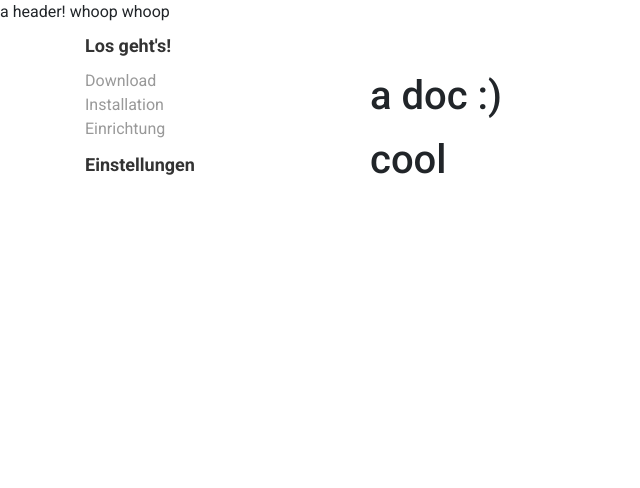
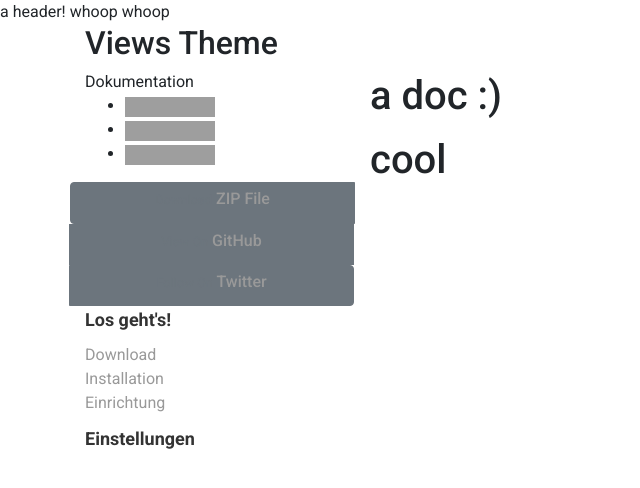
Before and after one commit to Blur-Creative/theme-views, a Jekyll site: the page built from index.md, in a window 1280 px wide. Shown: the top 488 px of the page, without its empty margins (0-640 px from the left). Built offline with Jekyll 4.4.1, drawn with Linux system fonts in a browser that asks for light colours; grey boxes are pictures that could not be loaded.

Commit message:
update sidebar

```diff
--- a/_config.yml
+++ b/_config.yml
@@ -16,10 +16,12 @@
 title: Views Theme
 email: your-email@example.com
 description: a Shopware 5 responsive Theme  # this means to ignore newlines until "baseurl:"
-baseurl: "" # the subpath of your site, e.g. /blog
+baseurl: "theme-views" # the subpath of your site, e.g. /blog
 url: "http://views-docs.blurcreative.de" # the base hostname & protocol for your site, e.g. http://example.com
 twitter_username: blurcreativede
 github_username:  Blur-Creative
+github_url:  https://github.com/Blur-Creative/theme-views
+version: 1.2.4
 
 # Build settings
 markdown: kramdown
@@ -38,3 +40,7 @@ plugins:
 #   - vendor/cache/
 #   - vendor/gems/
 #   - vendor/ruby/
+
+# Custom Variables
+sidebar_title: Views Theme
+sidebar_description: Dokumentation
--- a/_includes/sidebar.html
+++ b/_includes/sidebar.html
@@ -1,10 +1,44 @@
 <nav class="page-sidebar" id="sidemenu">
 
-    <div>
-        <h2>
-            {{ site.data.vars.sidebar.title }}
+    <header class="sidebar-header">
+        <h2 class="sidebar-title">
+            {{ site.sidebar_title }}
         </h2>
-    </div>
+        <div class="sidebar-description">
+            {{ site.sidebar_description }}
+        </div>
+        <ul class="shields-list">
+            <li>
+                <img src="https://img.shields.io/badge/version-{{ site.version }}-brightgreen.svg?style=flat" />
+            </li>
+            <li>
+                <img src="https://img.shields.io/github/issues/Blur-Creative/theme-views.svg?style=flat" />
+            </li>
+            <li>
+                <img src="https://img.shields.io/github/license/Blur-Creative/theme-views.svg?style=flat" />
+            </li>
+        </ul>
+        <div class="btn-group sidebar-button-group row" role="group" aria-label="Basic example">
+            <a href="https://github.com/Blur-Creative/theme-views/releases/download/v{{ site.version }}/BlurThemeViews.zip" class="btn btn-secondary col">
+                <h6>
+                    <small class="text-muted">Download</small>
+                    ZIP File
+                </h6>
+            </a>
+            <a href="{{ site.github_url }}" class="btn btn-secondary col">
+                <h6>
+                    <small class="text-muted">View On</small>
+                    GitHub
+                </h6>
+            </a>
+            <a href="https://twitter.com/{{ site.twitter_username }}" class="btn btn-secondary col">
+                <h6>
+                    <small class="text-muted">Follow On</small>
+                    Twitter
+                </h6>
+            </a>
+        </div>
+    </header>
 
     {%- assign page_slug = page.url | replace: '.html'  -%}
     {%- for group in site.data.nav -%}
@@ -15,7 +49,7 @@
 
         {%- endif -%}
 
-        <a class="nav-main-link" href="{{ site.baseurl }}/theme-views/de/{{ group.perm }}">
+        <a class="nav-main-link" href="{{ site.baseurl }}/de/{{ group.perm }}">
             {{ group.title }}
         </a>
 
```
